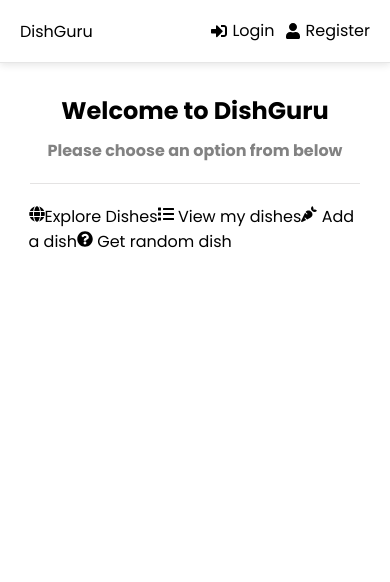
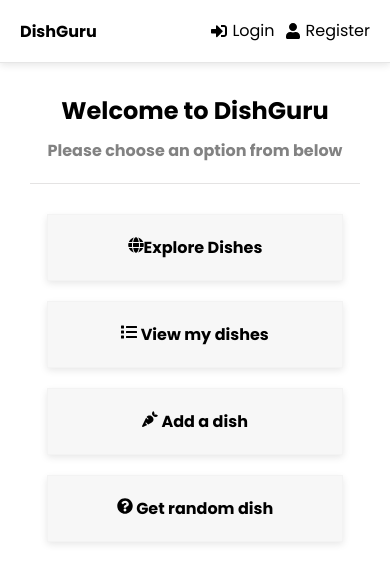
Before and after one commit to brian-pan/dish-guru-app, a React (Create React App) app in the folder frontend/: page / in a window 390 px wide. Shown: the top 582 px of the page. Built offline with nearby package versions, Linux system fonts and the light colour scheme.

Commit message:
app styling

```diff
--- a/frontend/src/components/Header.js
+++ b/frontend/src/components/Header.js
@@ -3,7 +3,7 @@ import { Link, useNavigate } from "react-router-dom";
 import { useSelector, useDispatch } from "react-redux";
 import { logout, reset } from "../features/auth/authSlice";
 import { reset as dishReset } from "../features/dishes/dishSlice";
-// import Button from "@mui/material/Button";
+import { Button } from "@mui/material";
 
 function Header() {
   const navigate = useNavigate();
@@ -32,9 +32,14 @@ function Header() {
         {user ? (
           <>
             <li>
-              <button className="btn" onClick={onLogout}>
+              <Button
+                onClick={onLogout}
+                variant="outlined"
+                color="error"
+                size="small"
+              >
                 <FaSignOutAlt /> Logout
-              </button>
+              </Button>
             </li>
           </>
         ) : (
--- a/frontend/src/components/MyDishItem.js
+++ b/frontend/src/components/MyDishItem.js
@@ -31,6 +31,7 @@ function MyDishItem({ dish }) {
           <span>"</span>
         </p>
       </div>
+      <div className="card-viewButton">
         <Button
           component={Link}
           to={`/my-dishes/${dish._id}`}
@@ -40,6 +41,7 @@ function MyDishItem({ dish }) {
         >
           View Details
         </Button>
+      </div>
 
       {/* <Chip variant="outlined" color="success" size="small" icon={<FaLeaf />} /> */}
     </div>
--- a/frontend/src/index.scss
+++ b/frontend/src/index.scss
@@ -59,6 +59,15 @@ h3 {
   box-shadow: 0px 2.98256px 7.4564px rgba(0, 0, 0, 0.1);
   // margin-bottom: 30px;
 
+  .logo {
+    span:nth-of-type(1) {
+      font-weight: 700;
+    }
+    span:nth-of-type(2) {
+      font-weight: 700;
+    }
+  }
+
   ul {
     display: flex;
     align-items: center;
@@ -84,6 +93,30 @@ h3 {
 
 .page {
   padding: 10px;
+
+  .page-home-mobile {
+    // border: 1px solid green;
+    margin: 30px 0;
+    div {
+      border: 1px solid #efefef7e;
+      box-shadow: 0px 2.98256px 7.4564px rgba(0, 0, 0, 0.1);
+      text-align: center;
+      width: 80%;
+      margin: 20px auto;
+      padding: 20px;
+      font-weight: 700;
+      background-color: #efefef7e;
+      &:hover {
+        transform: scale(0.98);
+        background-color: #efefef;
+        transition: all 0.1s;
+      }
+    }
+  }
+
+  .page-home-pad {
+    border: 1px solid red;
+  }
 
   .page-backButton {
   }
@@ -384,9 +417,28 @@ h3 {
 
 //phone
 @media only screen and (min-width: 320px) and (max-width: 768px) {
+  .page-home-pad {
+    display: none;
+  }
 }
 //pad
 @media only screen and (min-width: 768px) and (max-width: 1280px) {
+  .page-home-mobile {
+    display: none;
+  }
+
+  .cards {
+    display: flex;
+    justify-content: space-between;
+    flex-wrap: wrap;
+  }
+  .card {
+    // position: absolute;
+    width: 50%;
+    .card-viewButton {
+      position: relative;
+    }
+  }
 }
 //laptop
 @media only screen and (min-width: 1280px) {
--- a/frontend/src/pages/Home.js
+++ b/frontend/src/pages/Home.js
@@ -12,20 +12,52 @@ function Home() {
         <p>Please choose an option from below</p>
       </section>
 
-      <div className="page-home-main">
-        <Link to="/dishes" className="btn btn-block">
+      <div className="page-home-mobile">
+        <div>
+          <Link to="/dishes">
             <FaGlobe />
             Explore Dishes
           </Link>
-        <Link to="/my-dishes" className="btn btn-block">
+        </div>
+        <div>
+          <Link to="/my-dishes">
             <FaList /> View my dishes
           </Link>
-        <Link to="/new-dish" className="btn btn-block">
+        </div>
+        <div>
+          <Link to="/new-dish">
             <FaCarrot /> Add a dish
           </Link>
-        <Link to="/random" className="btn btn-block">
+        </div>
+        <div>
+          <Link to="/random">
             <FaQuestionCircle /> Get random dish
           </Link>
+        </div>
+      </div>
+
+      <div className="page-home-pad">
+        <div>
+          <Link to="/dishes">
+            <FaGlobe />
+            Explore Dishes
+          </Link>
+        </div>
+        <div>
+          <Link to="/my-dishes">
+            <FaList /> View my dishes
+          </Link>
+        </div>
+        <div>
+          <Link to="/new-dish">
+            <FaCarrot /> Add a dish
+          </Link>
+        </div>
+        <div>
+          <Link to="/random">
+            <FaQuestionCircle /> Get random dish
+          </Link>
+        </div>
       </div>
     </div>
   );
--- a/frontend/src/pages/MyDish.js
+++ b/frontend/src/pages/MyDish.js
@@ -58,14 +58,14 @@ function MyDish() {
   const dispatch = useDispatch();
 
   useEffect(() => {
-    console.log(isSuccess);
+    // console.log(isSuccess);
     if (isError) {
       toast.error(message);
     }
 
     dispatch(getMyDish(dishId));
-    dispatch(resetLoadingState());
-    console.log("getMyDish", isSuccess);
+    // dispatch(resetLoadingState());
+    // console.log("getMyDish", isSuccess);
   }, [dispatch, message, dishId]);
 
   //enter edit mode
```
Lines whose indentation alone changed are shown as unchanged.
